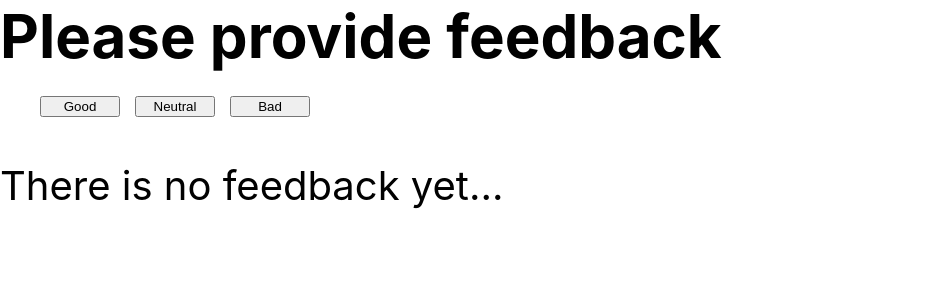
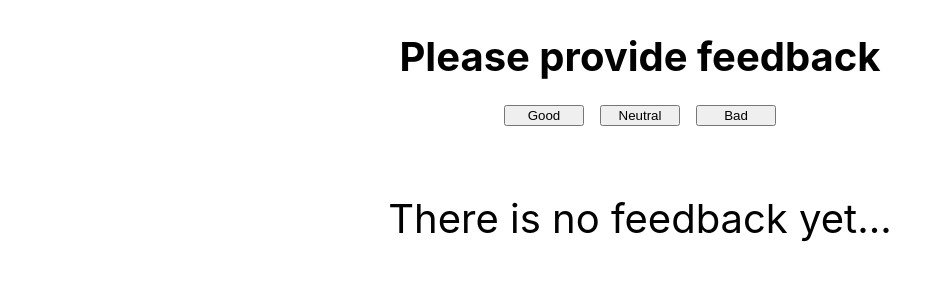
Before and after one commit to ihorkoi/goit-react-hw-02-feedback, a React (Create React App) app: page / in a window 1280 px wide. Shown: the top 300 px of the page, without its empty margins (0-951 px from the left). Built offline with nearby package versions, Linux system fonts and the light colour scheme.

Commit message:
added styles

```diff
--- a/src/components/App.jsx
+++ b/src/components/App.jsx
@@ -31,6 +31,10 @@ export class App extends Component {
         style={{
           height: '100vh',
           margin: '0 auto',
+          padding: '32px',
+          display: 'flex',
+          flexDirection: 'column',
+          textAlign: 'center',
           fontSize: 40,
           color: '#010101',
         }}
--- a/src/components/Feedback/FeedbackOptions.jsx
+++ b/src/components/Feedback/FeedbackOptions.jsx
@@ -1,16 +1,11 @@
 import { Component } from 'react';
-import { Option } from './FeedbackOptions.styled';
+import { Option, List } from './FeedbackOptions.styled';
 
 export class FeedbackOptions extends Component {
   render() {
     const { options, onLeaveFeedback } = this.props;
     return (
-      <ul
-        style={{
-          display: 'flex',
-          gap: 15,
-        }}
-      >
+      <List>
         {Object.keys(options).map(value => {
           return (
             <li key={value}>
@@ -20,7 +15,7 @@ export class FeedbackOptions extends Component {
             </li>
           );
         })}
-      </ul>
+      </List>
     );
   }
 }
--- a/src/components/Feedback/FeedbackOptions.styled.js
+++ b/src/components/Feedback/FeedbackOptions.styled.js
@@ -4,3 +4,9 @@ export const Option = styled.button`
   width: 80px;
   border: ;
 `;
+
+export const List = styled.ul`
+  display: flex;
+  justify-content: center;
+  gap: 16px;
+`;
--- a/src/components/Section/Section.jsx
+++ b/src/components/Section/Section.jsx
@@ -1,8 +1,10 @@
+import { Wrapper } from './Section.styled';
+
 export const Section = ({ title, children }) => {
   return (
-    <section>
+    <Wrapper>
       <h1>{title}</h1>
       {children}
-    </section>
+    </Wrapper>
   );
 };
--- /dev/null
+++ b/src/components/Section/Section.styled.js
@@ -0,0 +1,5 @@
+import styled from 'styled-components';
+
+export const Wrapper = styled.section`
+  margin: 0 auto 24px;
+`;
--- a/src/index.css
+++ b/src/index.css
@@ -16,8 +16,10 @@ code {
 h1 {
   margin: 0;
   padding: 0;
+  font-size: 40px;
 }
 ul {
   margin: 0;
+  padding: 0;
   list-style: none;
 }
```
